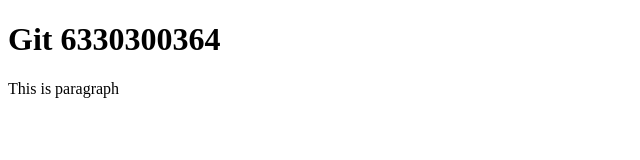
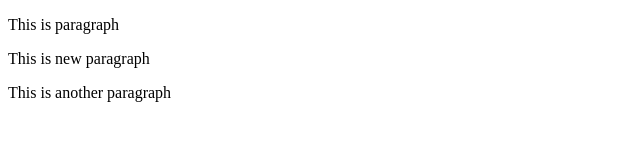
Before and after one commit to Thanadol364/Web_GitHomework_6330300364, a plain HTML site: page index.html in a window 1280 px wide. Shown: the whole page, without its empty margins (0-640 px from the left). Drawn offline with Linux system fonts and the light colour scheme.

Commit message:
add paragraph

```diff
--- a/index.html
+++ b/index.html
@@ -1,10 +1,11 @@
 <!DOCTYPE html>
 <html lang="th">
     <head>
-        <title>Git Test 6330300364</title>
+        <title>Git Demo!! 6330300364</title>
     </head>
     <body>
-        <h1>Git 6330300364</h1>
         <p>This is paragraph</p>
+        <p>This is new paragraph</p>
+        <p>This is another paragraph</p>
     </body>
 </html>
```
